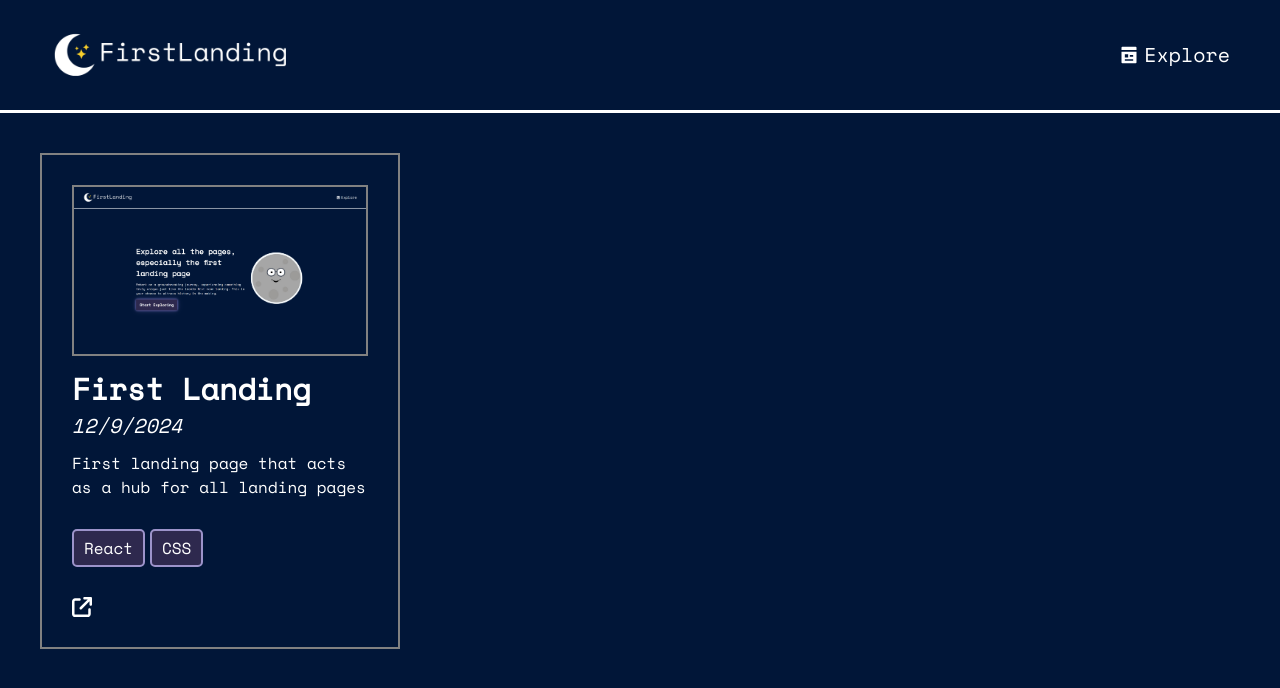
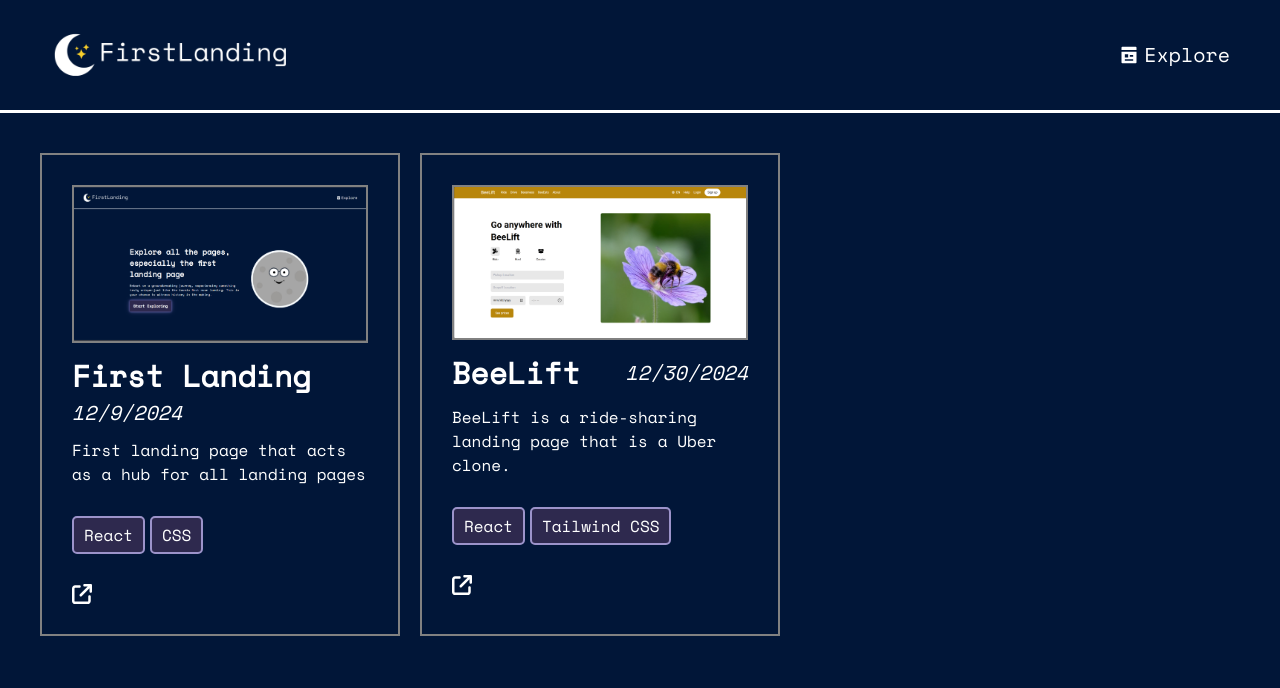
Before and after one commit to pauleenaphan/first-landing, a React (Vite) app: page / in a window 1280 px wide. Both pictures are taken after a click on the element "Explore". Shown: the top 688 px of the page. Built offline with nearby package versions, Linux system fonts and the light colour scheme.

Commit message:
added beelift to explore page and replaced firstlanding img in explore

```diff
--- a/src/data/landingPages.ts
+++ b/src/data/landingPages.ts
@@ -1,4 +1,5 @@
 import firstLandingCover from "../assets/mainpage/cover.png";
+import beeLiftCover  from "../assets/beeLift/cover.png";
 
 export const landingPagesData = [
     {
@@ -9,4 +10,12 @@ export const landingPagesData = [
         img: firstLandingCover,
         navigate: "/",
     },
+    {
+        name: "BeeLift",
+        description: "BeeLift is a ride-sharing landing page that is a Uber clone.",
+        tools: ["React", "Tailwind CSS"],
+        date: "12/30/2024",
+        img: beeLiftCover,
+        navigate: "/beeLift"
+    }
 ];
--- a/src/styles/explore.css
+++ b/src/styles/explore.css
@@ -8,6 +8,7 @@
 .pageShowcaseContainer{
     display: flex;
     flex-wrap: wrap;
+    gap: 20px;
     padding: 40px;
 }
 
```
Also changed, not shown: src/assets/beeLift/cover.png (added), src/assets/mainpage/cover.png.
